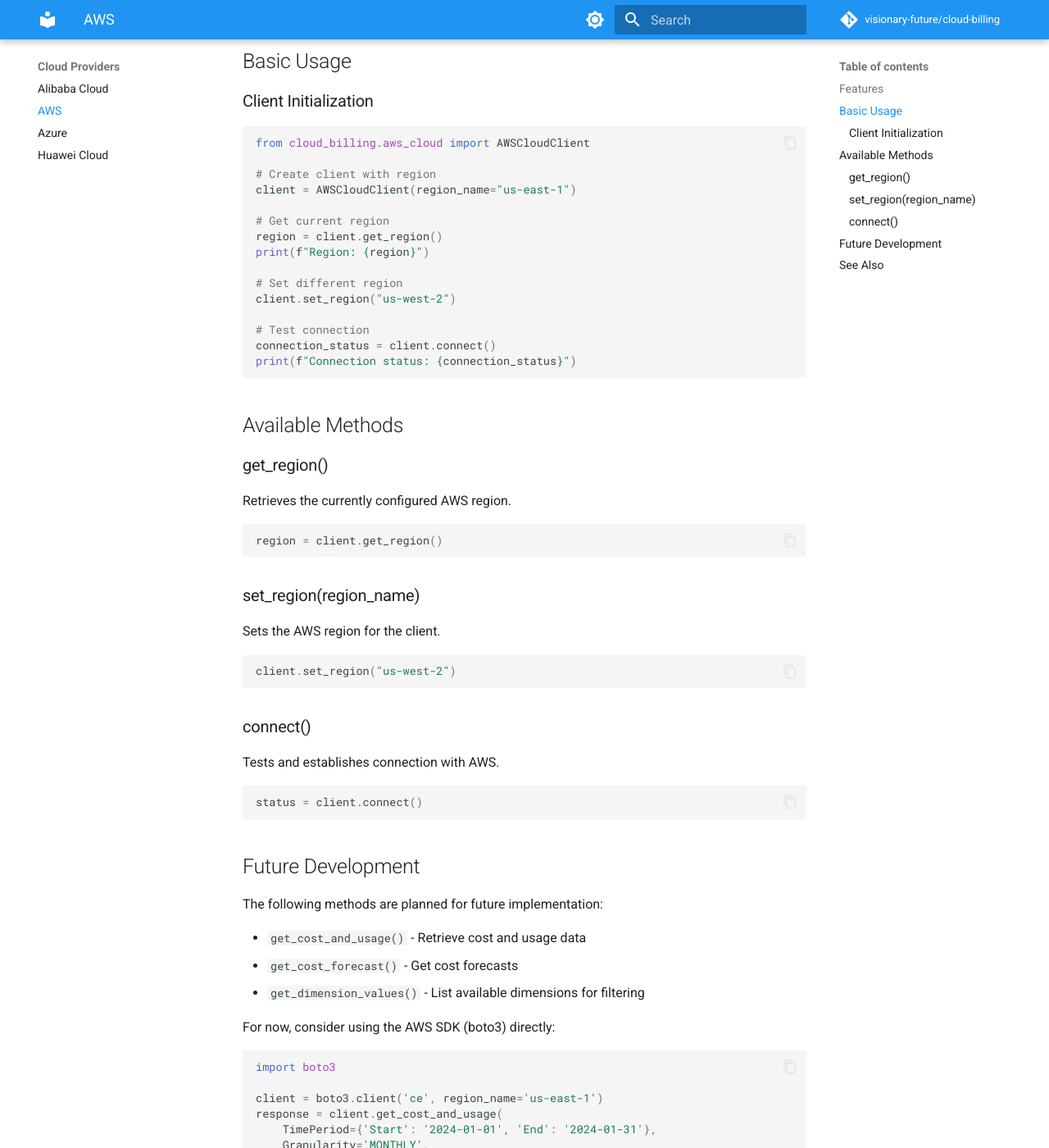
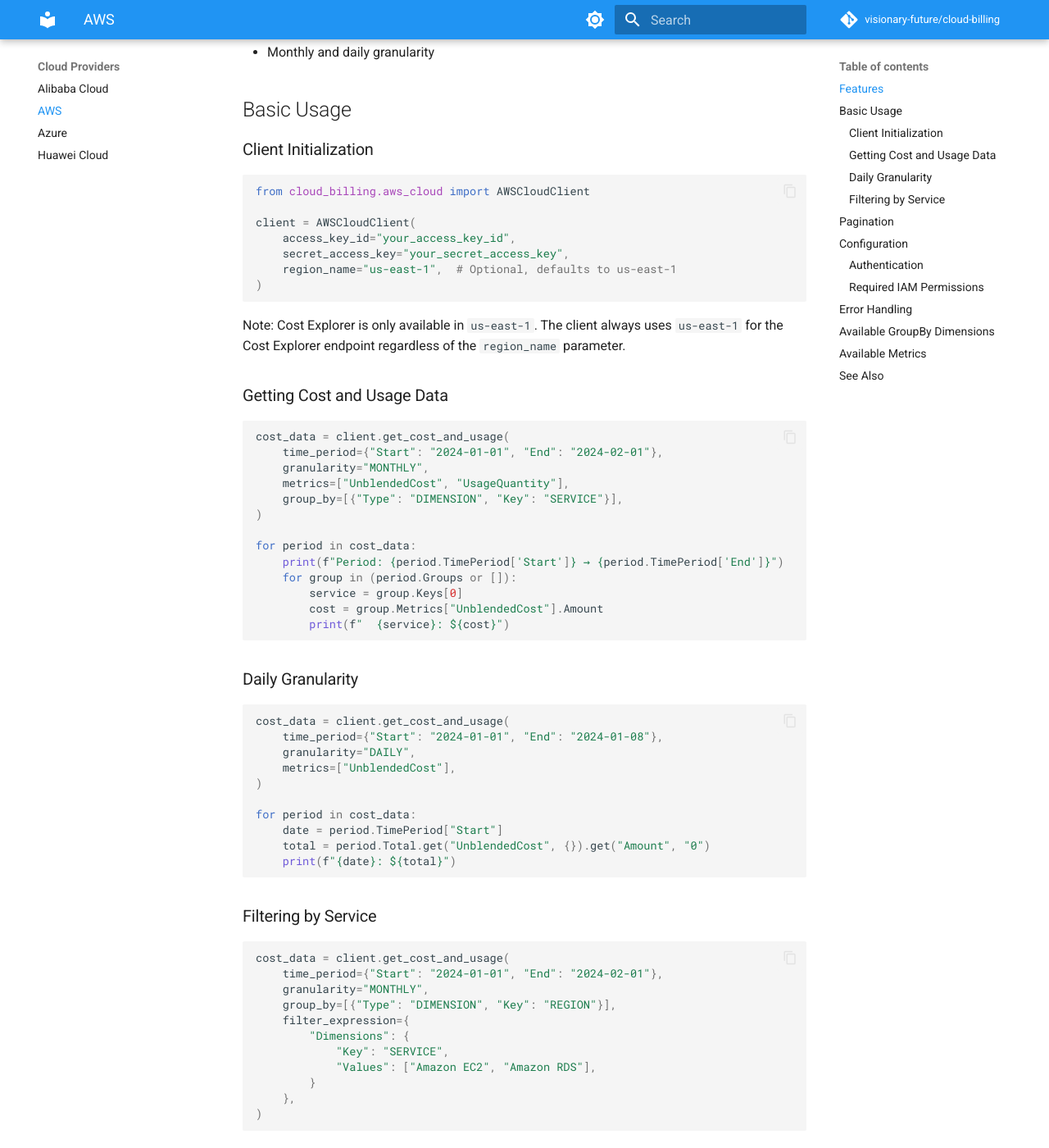
Before and after one commit to Visionary-Future/cloud-billing, an MkDocs documentation site: the page built from docs/providers/aws.md, in a window 1280 px wide and 1400 px high, scrolled down 487 px. Shown: the whole window at 82% size. Built offline with MkDocs 1.6.1 and Material for MkDocs 9.7.7, drawn with Linux system fonts in a browser that asks for light colours; comment, search, counter and statistics services are not loaded; some of the changed text lies outside the part shown.

Commit message:
docs: rewrite AWS and Huawei Cloud provider docs
Replace stub descriptions with full documentation for both providers,
including API usage examples, configuration, error handling, and
troubleshooting guides. Also update quickstart and installation docs.

Co-Authored-By: Claude Opus 4.7 <noreply@anthropic.com>

````diff
--- a/docs/getting-started/quickstart.md
+++ b/docs/getting-started/quickstart.md
@@ -26,21 +26,29 @@ for record in billing_data:
     print(f"Cost: {record.PreTaxAmount}")
 ```
 
-### AWS (Stub)
+### AWS
 
 ```python
 from cloud_billing.aws_cloud import AWSCloudClient
 
 # Initialize the client
-client = AWSCloudClient()
+client = AWSCloudClient(
+    access_key_id="your_access_key_id",
+    secret_access_key="your_secret_access_key",
+)
 
-# Available methods (limited - stub implementation)
-region = client.get_region()
-client.set_region("us-east-1")
-error = client.connect()
+# Get cost and usage data
+cost_data = client.get_cost_and_usage(
+    time_period={"Start": "2024-01-01", "End": "2024-02-01"},
+    granularity="MONTHLY",
+    group_by=[{"Type": "DIMENSION", "Key": "SERVICE"}],
+)
 
-# Note: Full Cost Explorer integration is not yet implemented
-print("AWS billing support is under development")
+for period in cost_data:
+    for group in (period.Groups or []):
+        service = group.Keys[0]
+        cost = group.Metrics["UnblendedCost"].Amount
+        print(f"{service}: ${cost}")
 ```
 
 ### Azure
@@ -73,24 +81,24 @@ for billing_record, error in client.get_ri_csv_as_json(location_url):
         print(f"Cost: {billing_record.PreTaxAmount}")
 ```
 
-### Huawei Cloud (Stub)
+### Huawei Cloud
 
 ```python
 from cloud_billing.huawei_cloud import HuaweiCloudClient
 
 # Initialize the client
 client = HuaweiCloudClient(
-    access_key_id="your_access_key_id",
-    secret_access_key="your_secret_access_key",
-    region="cn-north-1"
+    access_key="your_access_key",
+    secret_key="your_secret_key",
+    domain_id="your_domain_id",
 )
 
-# Available methods (limited - stub implementation)
-error = client.connect()
-project_id = client.get_project_id()
+# Get monthly bill summary
+bill_items, error = client.query_monthly_bill_summary(bill_cycle="2024-01")
 
-# Note: Full billing data support is under development
-print("Huawei Cloud billing support is under development")
+if not error:
+    for item in bill_items:
+        print(f"{item.service_type_name}: ¥{item.consume_amount}")
 ```
 
 ## Environment Variables
--- a/docs/providers/aws.md
+++ b/docs/providers/aws.md
@@ -1,14 +1,15 @@
 # AWS
 
-> ⚠️ **Implementation Status**: The AWS client is currently a **stub implementation** with limited functionality. Core billing methods are not yet implemented.
-
-The AWS billing client provides basic connection management and region configuration.
+The AWS billing client provides access to cost and usage data through the AWS Cost Explorer API.
 
 ## Features
 
-- Region configuration
-- Connection testing
-- Client state management
+- Cost and usage data retrieval with `get_cost_and_usage()`
+- Automatic pagination via NextPageToken
+- Multi-dimensional grouping (SERVICE, REGION, LINKED_ACCOUNT, etc.)
+- Custom metric selection (UnblendedCost, AmortizedCost, BlendedCost, UsageQuantity)
+- Filter support for targeted cost analysis
+- Monthly and daily granularity
 
 ## Basic Usage
 
@@ -17,70 +18,167 @@ The AWS billing client provides basic connection management and region configura
 ```python
 from cloud_billing.aws_cloud import AWSCloudClient
 
-# Create client with region
-client = AWSCloudClient(region_name="us-east-1")
-
-# Get current region
-region = client.get_region()
-print(f"Region: {region}")
-
-# Set different region
-client.set_region("us-west-2")
-
-# Test connection
-connection_status = client.connect()
-print(f"Connection status: {connection_status}")
-```
-
-
-## Available Methods
-
-### get_region()
-
-Retrieves the currently configured AWS region.
-
-```python
-region = client.get_region()
-```
-
-### set_region(region_name)
-
-Sets the AWS region for the client.
-
-```python
-client.set_region("us-west-2")
-```
-
-### connect()
-
-Tests and establishes connection with AWS.
-
-```python
-status = client.connect()
-```
-
-## Future Development
-
-The following methods are planned for future implementation:
-
-- `get_cost_and_usage()` - Retrieve cost and usage data
-- `get_cost_forecast()` - Get cost forecasts
-- `get_dimension_values()` - List available dimensions for filtering
-
-For now, consider using the AWS SDK (boto3) directly:
-
-```python
-import boto3
-
-client = boto3.client('ce', region_name='us-east-1')
-response = client.get_cost_and_usage(
-    TimePeriod={'Start': '2024-01-01', 'End': '2024-01-31'},
-    Granularity='MONTHLY',
-    Metrics=['UnblendedCost']
+client = AWSCloudClient(
+    access_key_id="your_access_key_id",
+    secret_access_key="your_secret_access_key",
+    region_name="us-east-1",  # Optional, defaults to us-east-1
 )
 ```
 
+Note: Cost Explorer is only available in `us-east-1`. The client always uses `us-east-1`
+for the Cost Explorer endpoint regardless of the `region_name` parameter.
+
+### Getting Cost and Usage Data
+
+```python
+cost_data = client.get_cost_and_usage(
+    time_period={"Start": "2024-01-01", "End": "2024-02-01"},
+    granularity="MONTHLY",
+    metrics=["UnblendedCost", "UsageQuantity"],
+    group_by=[{"Type": "DIMENSION", "Key": "SERVICE"}],
+)
+
+for period in cost_data:
+    print(f"Period: {period.TimePeriod['Start']} → {period.TimePeriod['End']}")
+    for group in (period.Groups or []):
+        service = group.Keys[0]
+        cost = group.Metrics["UnblendedCost"].Amount
+        print(f"  {service}: ${cost}")
+```
+
+### Daily Granularity
+
+```python
+cost_data = client.get_cost_and_usage(
+    time_period={"Start": "2024-01-01", "End": "2024-01-08"},
+    granularity="DAILY",
+    metrics=["UnblendedCost"],
+)
+
+for period in cost_data:
+    date = period.TimePeriod["Start"]
+    total = period.Total.get("UnblendedCost", {}).get("Amount", "0")
+    print(f"{date}: ${total}")
+```
+
+### Filtering by Service
+
+```python
+cost_data = client.get_cost_and_usage(
+    time_period={"Start": "2024-01-01", "End": "2024-02-01"},
+    granularity="MONTHLY",
+    group_by=[{"Type": "DIMENSION", "Key": "REGION"}],
+    filter_expression={
+        "Dimensions": {
+            "Key": "SERVICE",
+            "Values": ["Amazon EC2", "Amazon RDS"],
+        }
+    },
+)
+```
+
+## Pagination
+
+The client automatically handles pagination via `NextPageToken`:
+
+```python
+# All pages are fetched and merged automatically
+cost_data = client.get_cost_and_usage(
+    time_period={"Start": "2024-01-01", "End": "2024-07-01"},
+    group_by=[{"Type": "DIMENSION", "Key": "SERVICE"}],
+)
+# Returns complete dataset across all pages
+```
+
+## Configuration
+
+### Authentication
+
+The client accepts explicit AWS credentials:
+
+```python
+client = AWSCloudClient(
+    access_key_id="AKIA...",
+    secret_access_key="your_secret_key",
+)
+```
+
+Or use the standard boto3 credential chain (environment variables, ~/.aws/credentials, IAM roles):
+
+```bash
+export AWS_ACCESS_KEY_ID="AKIA..."
+export AWS_SECRET_ACCESS_KEY="your_secret_key"
+```
+
+```python
+# boto3 will pick up credentials from the environment
+import os
+client = AWSCloudClient(
+    access_key_id=os.environ["AWS_ACCESS_KEY_ID"],
+    secret_access_key=os.environ["AWS_SECRET_ACCESS_KEY"],
+)
+```
+
+### Required IAM Permissions
+
+Your AWS IAM user/role must have the `ce:GetCostAndUsage` permission:
+
+```json
+{
+    "Version": "2012-10-17",
+    "Statement": [
+        {
+            "Effect": "Allow",
+            "Action": "ce:GetCostAndUsage",
+            "Resource": "*"
+        }
+    ]
+}
+```
+
+## Error Handling
+
+```python
+cost_data = client.get_cost_and_usage(
+    time_period={"Start": "2024-01-01", "End": "2024-02-01"},
+)
+
+try:
+    client.get_cost_and_usage(
+        time_period={"Start": "bad-date", "End": "2024-02-01"},
+    )
+except ValueError as e:
+    print(f"Invalid date format: {e}")
+```
+
+## Available GroupBy Dimensions
+
+| Dimension | Description |
+|-----------|-------------|
+| `SERVICE` | AWS service (e.g., Amazon EC2, Amazon S3) |
+| `REGION` | AWS region |
+| `LINKED_ACCOUNT` | Linked account ID |
+| `INSTANCE_TYPE` | EC2 instance type |
+| `USAGE_TYPE` | Usage type |
+| `OPERATION` | API operation |
+| `AZ` | Availability Zone |
+| `PLATFORM` | Platform |
+
+## Available Metrics
+
+| Metric | Description |
+|--------|-------------|
+| `UnblendedCost` | Raw cost before discounts (default) |
+| `AmortizedCost` | Cost with reservation amortization |
+| `BlendedCost` | Blended rates for consolidated billing |
+| `NetAmortizedCost` | Amortized cost net of discounts |
+| `NetUnblendedCost` | Unblended cost net of discounts |
+| `UsageQuantity` | Usage quantity |
+| `NormalizedUsageAmount` | Normalized usage |
+
 ## See Also
 
+- [API Reference](../api/aws.md) - Auto-generated API documentation
+- [Examples](../examples.md) - More usage examples
 - [AWS Cost Explorer API Docs](https://docs.aws.amazon.com/aws-cost-management/latest/APIReference/)
 - [Boto3 Cost Explorer Client](https://boto3.amazonaws.com/v1/documentation/api/latest/reference/services/ce.html)
--- a/mkdocs.yml
+++ b/mkdocs.yml
@@ -1,5 +1,5 @@
 site_name: Cloud Billing Documentation
-site_description: A package to fetch billing information from Alibaba Cloud, Azure Cloud, and AWS
+site_description: A package to fetch billing information from Alibaba Cloud, AWS, Azure, and Huawei Cloud
 site_url: https://cloud-billing.visionary-future.com/
 repo_url: https://github.com/visionary-future/cloud-billing
 repo_name: visionary-future/cloud-billing
````
Also changed, not shown: docs/getting-started/installation.md (+2 -0 lines), docs/providers/huawei-cloud.md (+130 -71 lines).
